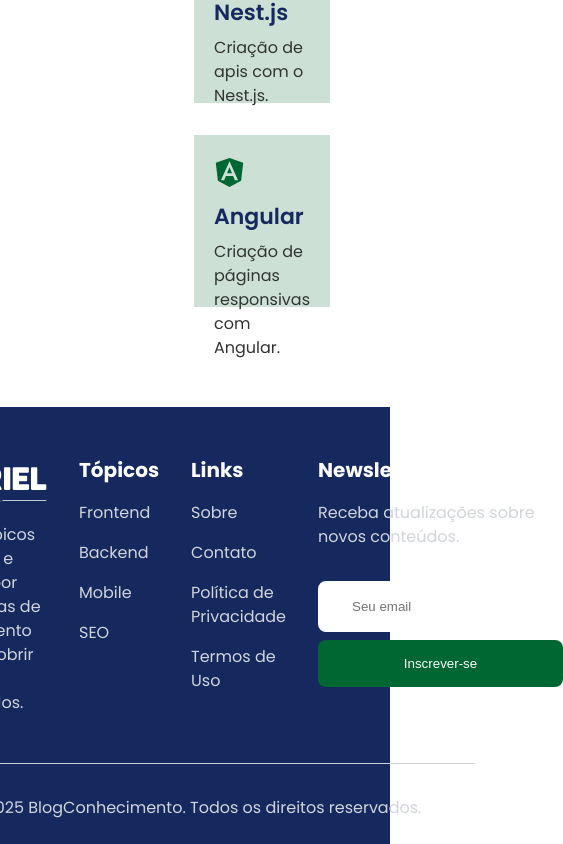
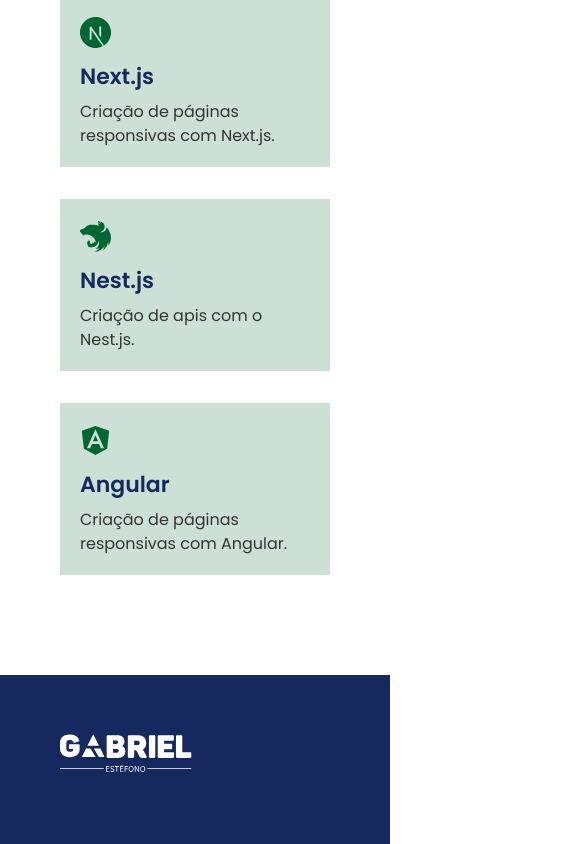
Before and after one commit to gabrielestefono/portfolio_laravel, a Next.js app: page / in a window 390 px wide. Shown: the part 4000-4844 px from the top of the page, 563 px wide, since content can reach past the window. Built offline with nearby package versions, Linux system fonts and the light colour scheme.

Commit message:
Corrigindo rodapé

```diff
--- a/components/Footer.module.scss
+++ b/components/Footer.module.scss
@@ -1,4 +1,46 @@
 @import "../styles/variables.module";
+
+@mixin mobile {
+  @media (min-width: 360px) {
+    @content;
+  }
+}
+
+@mixin tabletNormal {
+  @media (min-width: 768px) {
+    @content;
+  }
+}
+
+@mixin tabletPaisagem {
+  @media (min-width: 1024px) {
+    @content;
+  }
+}
+
+@mixin LaptopPadrao {
+  @media (min-width: 1280px) {
+    @content;
+  }
+}
+
+@mixin LaptopHD {
+  @media (min-width: 1440px) {
+    @content;
+  }
+}
+
+@mixin DesktopPadrao {
+  @media (min-width: 1920px) {
+    @content;
+  }
+}
+
+@mixin DesktopHd {
+  @media (min-width: 2560px) {
+    @content;
+  }
+}
 
 .footer {
   background-color: var(--cor-secundaria);
@@ -13,8 +55,10 @@
     display: flex;
     justify-content: center;
     max-width: calc(90rem - 7.5rem);
+    width: 100%;
 
     > div {
+      width: 100%;
       display: flex;
       flex-direction: column;
       justify-content: center;
@@ -22,8 +66,17 @@
       max-width: calc(100% - 7.5rem);
 
       > div:nth-child(1) {
-        display: grid;
-        grid-template-columns: repeat(4, 1fr);
+        display: flex;
+        flex-direction: column;
+
+        @include tabletNormal() {
+          // display: grid;
+          // grid-template-columns: repeat(4, 1fr);
+          flex-direction: row;
+          justify-content: space-between;
+          width: 100%;
+        }
+
         gap: 2rem;
 
         > div:nth-child(1) {
--- a/components/Footer.jsx
+++ b/components/Footer.tsx
@@ -15,14 +15,14 @@ export default function Home() {
                 height={61}
                 alt="Logotipo"
               />
-              <p>
+              {/* <p>
                 Explore tópicos interativos e navegue por fluxogramas de
                 conhecimento para descobrir conteúdos relacionados.
-              </p>
+              </p> */}
             </div>
 
             <div>
-              <h4>Tópicos</h4>
+              {/* <h4>Tópicos</h4>
               <ul>
                 <li>
                   <Link
@@ -56,7 +56,7 @@ export default function Home() {
                     SEO
                   </Link>
                 </li>
-              </ul>
+              </ul> */}
             </div>
 
             <div>
@@ -97,19 +97,19 @@ export default function Home() {
               </ul>
             </div>
 
-            <div>
+            {/* <div>
               <h4>Newsletter</h4>
               <p>Receba atualizações sobre novos conteúdos.</p>
               <form>
                 <input type="email" placeholder="Seu email" required />
                 <button type="submit">Inscrever-se</button>
               </form>
-            </div>
+            </div> */}
           </div>
 
           <div className="pt-8 text-center text-gray-300">
             <p>
-              &copy; {new Date().getFullYear()} BlogConhecimento. Todos os
+              &copy; {new Date().getFullYear()} Gabriel Estéfono. Todos os
               direitos reservados.
             </p>
           </div>
--- a/components/Skills/Skills.module.scss
+++ b/components/Skills/Skills.module.scss
@@ -51,6 +51,8 @@
     width: 100%;
     max-width: calc(100% - 7.5rem);
     justify-content: space-between;
+    flex-direction: column;
+    gap: 2rem;
 
     @include tabletPaisagem() {
       flex-direction: row;
```
Also changed, not shown: pages/blog/index.tsx (+9 -20 lines).
